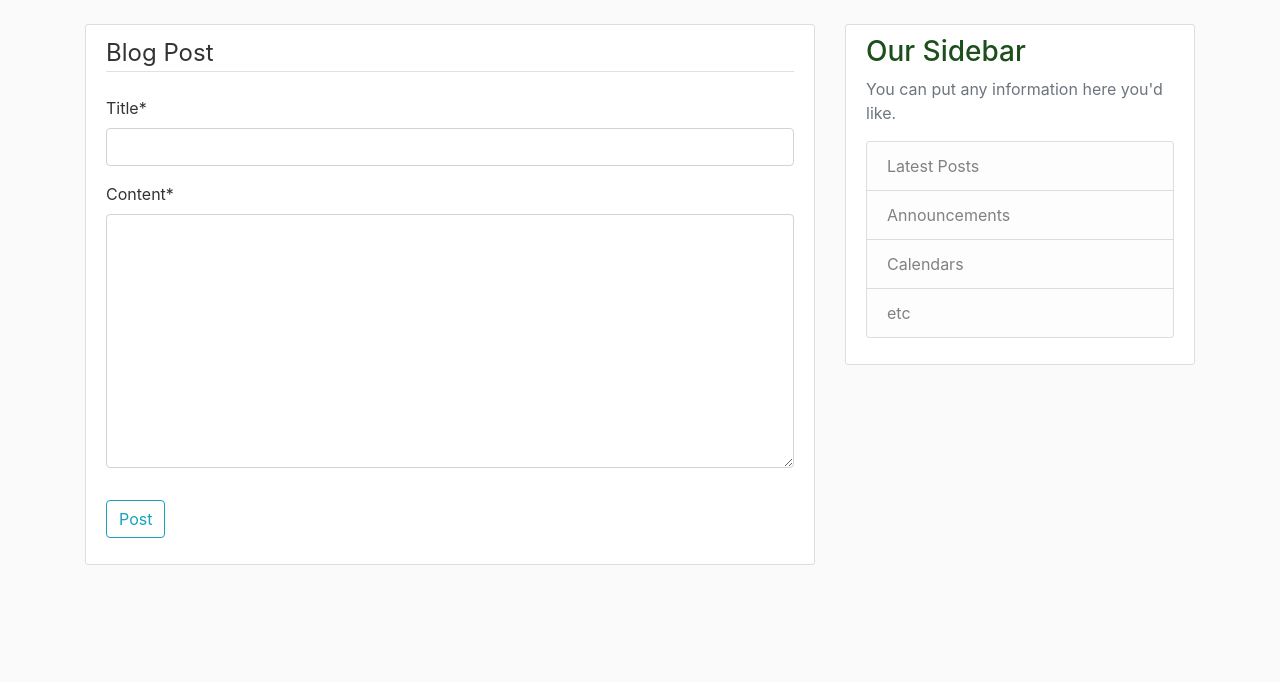
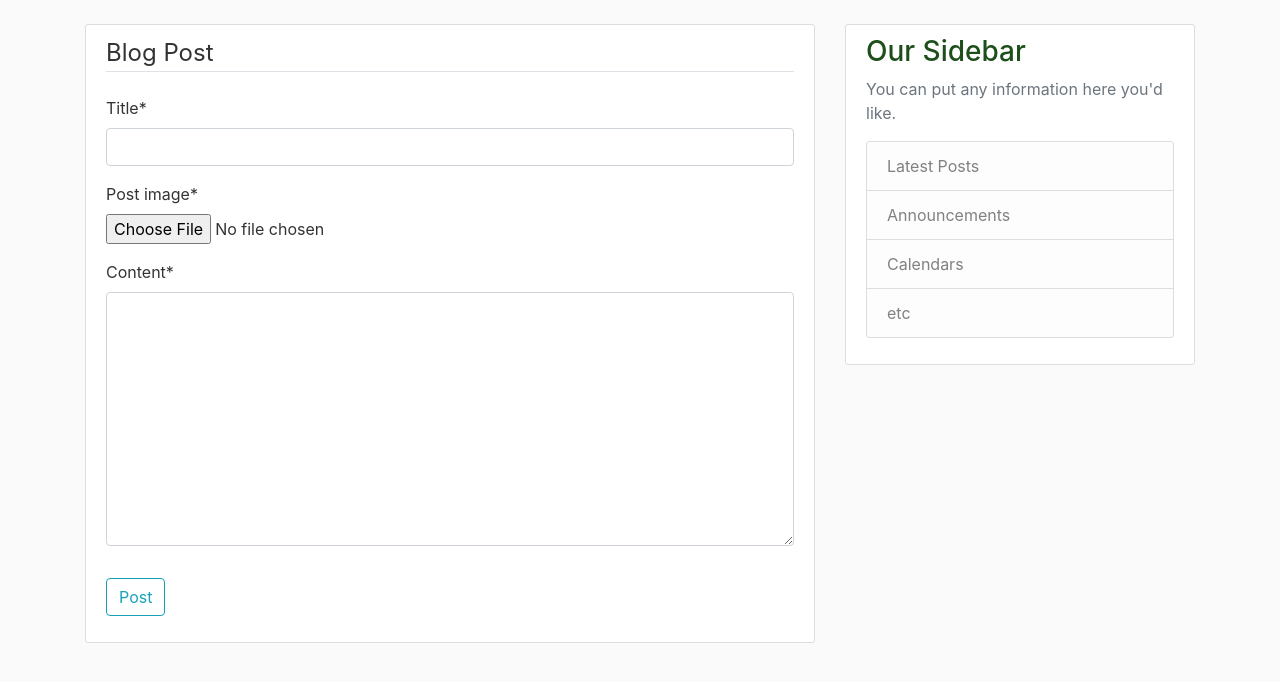
Before and after one commit to Vir2S/newsblog, a Django app: page /post/new/ in a window 1280 px wide. Shown: the part 56-738 px from the top of the page. Run offline with Django 3.2, Linux system fonts and the light colour scheme; the visitor is signed in with stand-in values (Sample User, id 1); some libraries are stand-ins or nearby versions.

Commit message:
post views and post_detail template fixed

```diff
--- a/blog/blogapp/templates/blogapp/post_detail.html
+++ b/blog/blogapp/templates/blogapp/post_detail.html
@@ -16,6 +16,7 @@
         {% endif %}
       </div>
       <h2 class="article-title">{{ object.title }}</h2>
+      <p class="article-content"><img src="{{ post.post_image.url }}"/></p>
       <p class="article-content">{{ object.content }}</p>
     </div>
   </article>
--- a/blog/blogapp/views.py
+++ b/blog/blogapp/views.py
@@ -49,7 +49,7 @@ class PostDetailView(DetailView):
 class PostCreateView(LoginRequiredMixin, CreateView):
 
     model = Post
-    fields = ['title', 'content']
+    fields = ['title', 'post_image', 'content']
 
     def form_valid(self, form):
         form.instance.author = self.request.user
```
